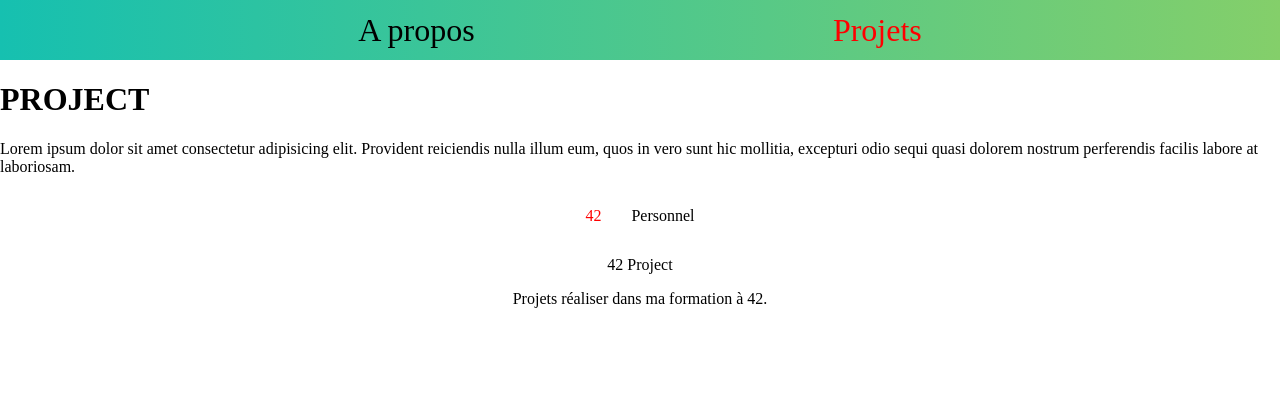
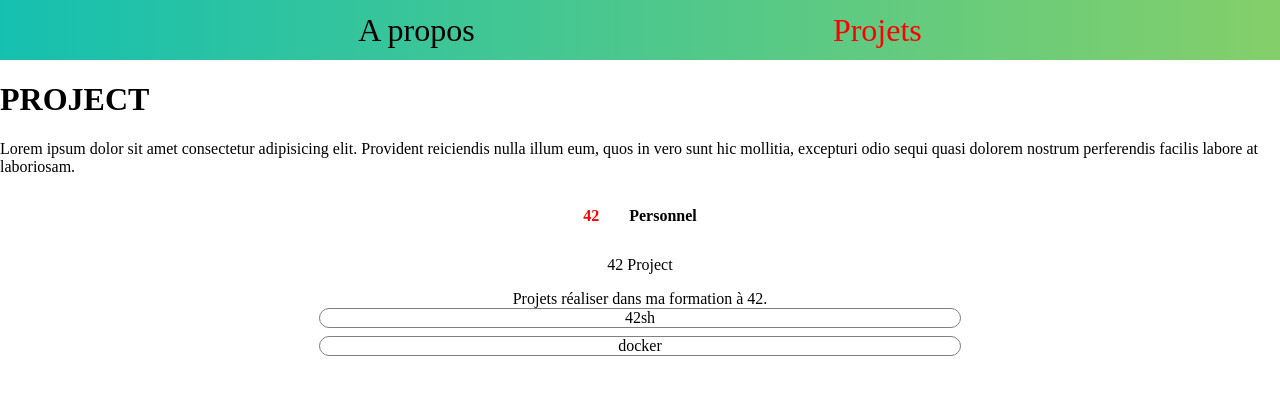
Before and after one commit to tcollard/website, a Vue app in the folder my-website/: page / in a window 1280 px wide. Both pictures are taken after a click on the element "Projets". Shown: the top 394 px of the page. Built offline with nearby package versions, Linux system fonts and the light colour scheme.

Commit message:
feat: 🎸 (Project & ProjectDetail) Add projectDetails template

```diff
--- a/my-website/src/components/Project.vue
+++ b/my-website/src/components/Project.vue
@@ -13,8 +13,15 @@
             >{{ type }}</span>
         </div>
         <div v-if="selectedType === '42'" class="contentList">
-            <p>42 Project</p>
+            <p class="contentListTitle">42 Project</p>
             <span class="description"> {{ descriptions.school }}</span>
+            <div v-for="(project, index) in projects"
+                :key="index" v-show="project.type === '42'"
+                @click="selectedProject = (selectedProject && selectedProject === project.name) ? null : project.name"
+                class="projectTitle">
+                {{ project.name }}
+                <ProjectDetail v-show="selectedProject === project.name" :detail="project"></ProjectDetail>
+            </div>
         </div>
         <div v-if="selectedType === 'Personnel'" class="contentList">
             <p>Project Personnel</p>
@@ -25,8 +32,13 @@
 </template>
 
 <script lang="ts">
+    import ProjectDetail from './ProjectDetail.vue';
+
     export default ({
         name: 'Project',
+        components: {
+            ProjectDetail,
+        },
         data() {
             return {
                 types: ['42', 'Personnel'],
@@ -37,7 +49,7 @@
                             name: '42sh',
                             link: 'https://www.google.com',
                             description: 'Lorem ipsum dolor sit amet consectetur adipisicing elit. Provident reiciendis nulla illum eum, quos in vero sunt hic mollitia, excepturi odio sequi quasi dolorem nostrum perferendis facilis labore at laboriosam.',
-                            img: null,
+                            img: '42sh.png',
                         },
                         {
                             type: '42',
@@ -54,6 +66,7 @@
                             img: null,
                         },
                     ],
+                selectedProject: null,
                 descriptions: {
                     school: 'Projets réaliser dans ma formation à 42.',
                     perso: 'Projets personnelles, afin de decouvrir de nouveaux languages et de nouvelles technologies.',
@@ -78,9 +91,22 @@
         align-items: center;
     }
 
+    .contentListTitle {
+        /* font-weight: bold; */
+    }
+
+    .projectTitle {
+        border: 1px solid grey;
+        border-radius: 10px;
+        width: 50%;
+        height: 10%;
+        margin-bottom: 8px;
+        text-align: center;
+    }
     .type {
         cursor: pointer;
         margin: 15px;
+        font-weight: bold;
     }
 
     .activeType {
--- /dev/null
+++ b/my-website/src/components/ProjectDetail.vue
@@ -0,0 +1,26 @@
+<template>
+    <div>
+        {{detail.img}}
+        <p>{{ detail.description }}</p>
+        <img v-show="detail.img" class="img" :src="'./../assets/projects/' + detail.img" :alt="detail.name">
+        <a :href="detail.link" target="_blank">{{ detail.link }}</a>
+    </div>
+</template>
+
+<script lang="ts">
+    export default ({
+        name: 'ProjectDetail',
+        props: {
+            detail: {
+                type: Object,
+                required: true,
+            },
+        },
+    })
+</script>
+
+<style>
+    .img {
+        width: 50px;
+    }
+</style>
```
